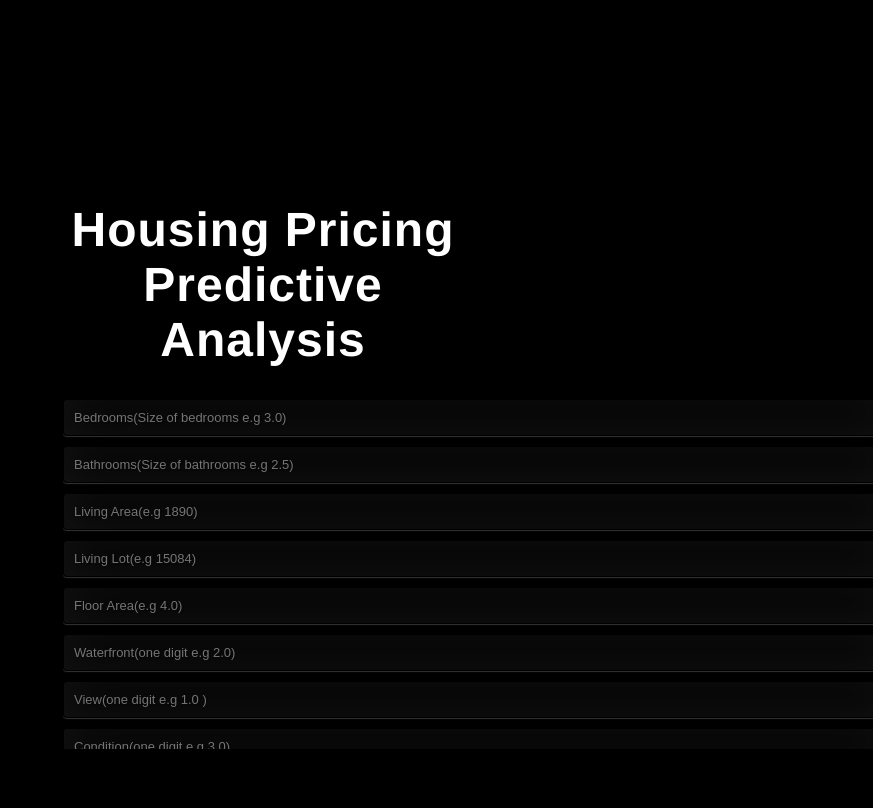
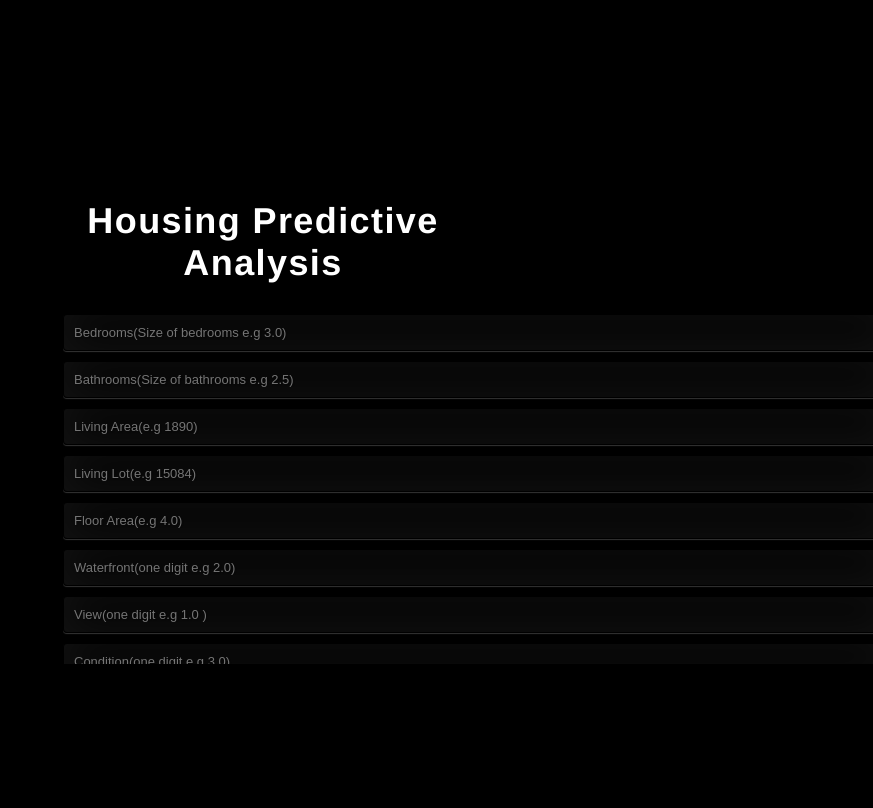
Before and after one commit to osabobo/App5, a Flask app: page / in a window 1320 px wide; the page is wider, and only the part inside the window is pictured. Shown: that part, without its empty margins (447-1320 px from the left). Run offline with Flask 2, Linux system fonts and the light colour scheme; parts of the project's set-up code (start-up, migrations or seed data) failed here and were passed over.

Commit message:
add a file

```diff
--- a/templates/home.html
+++ b/templates/home.html
@@ -38,7 +38,7 @@
 <body>
 
  <div class="login">
-	<h1>Housing Pricing Predictive Analysis</h1>
+	<h2>Housing Predictive Analysis</h2>
   <div class="vertical-menu">
 
    <!-- Form to enter new data for predictions  -->
```
